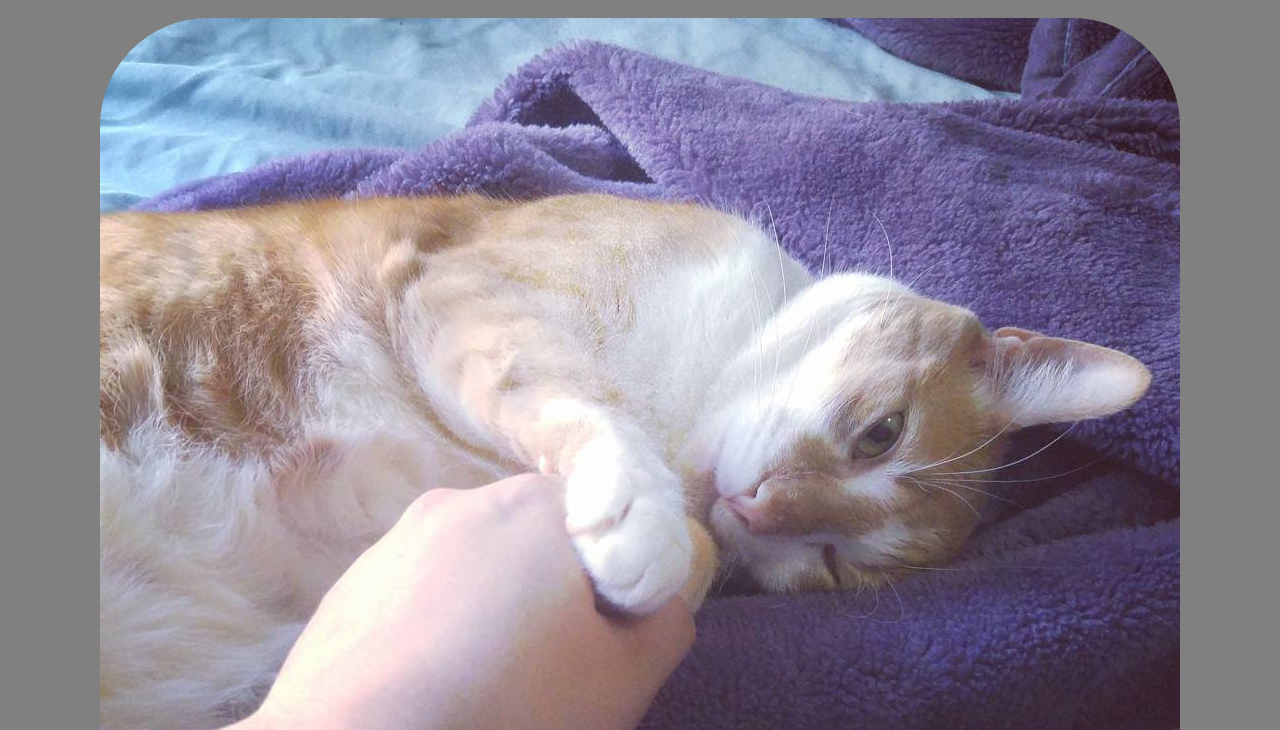
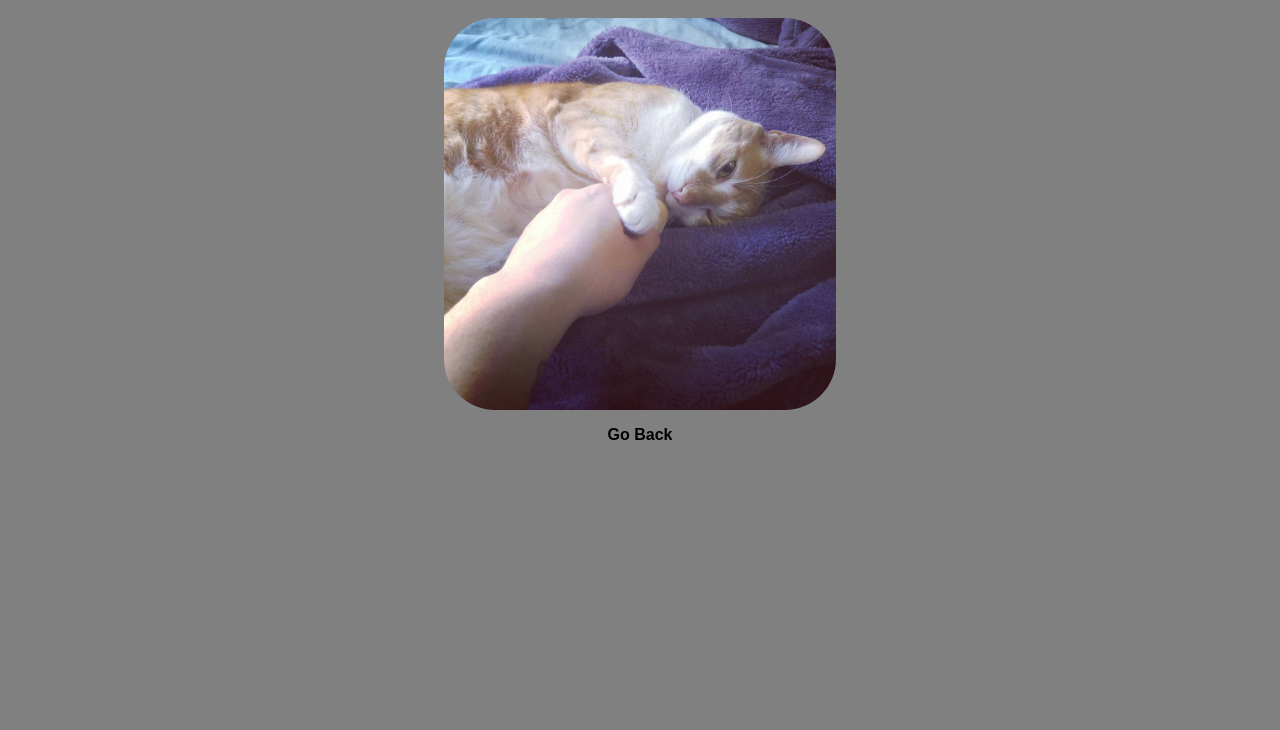
Before and after one commit to hkrakowski/hkrakowski.github.io, a plain HTML site: page jimmy.html in a window 1280 px wide. Shown: the part 48-778 px from the top of the page. Drawn offline with Linux system fonts and the light colour scheme.

Commit message:
Pretty Pretty

```diff
--- a/jimmy.html
+++ b/jimmy.html
@@ -3,11 +3,14 @@
 	<title>Jimmy Krakowski</title>
 </head>
 
-<body>
+<body class="jimmy">
 <center>
 <h1>UNDER CONSTRUCTION</h1>
 <p>
 <img src="images/jimmy1.jpg">
 </p>
+<p>
+<a href="javascript:history.back()">Go Back</a>
+</p>
 </center>
 </body>
--- a/styles.css
+++ b/styles.css
@@ -7,7 +7,7 @@ h1 {
 ;
 }
 
-img{
+img[src*="nuts"]{
     border-radius: 100%;
 }
 
@@ -26,9 +26,15 @@ a:visited {
 }
 
 img[src*="jimmy"] {
-	border-radius: 10%;
+	border-radius: 13%;
+	height:50%;
 }
 
 img[src*="bcbits"] {
 	border-radius: 10%;
+	height: 75%;
 }
+
+body.lp {
+	background-color:pink;
+}
```
Also changed, not shown: littleprince.html (+4 -1 lines), resume.html (+4 -1 lines).
